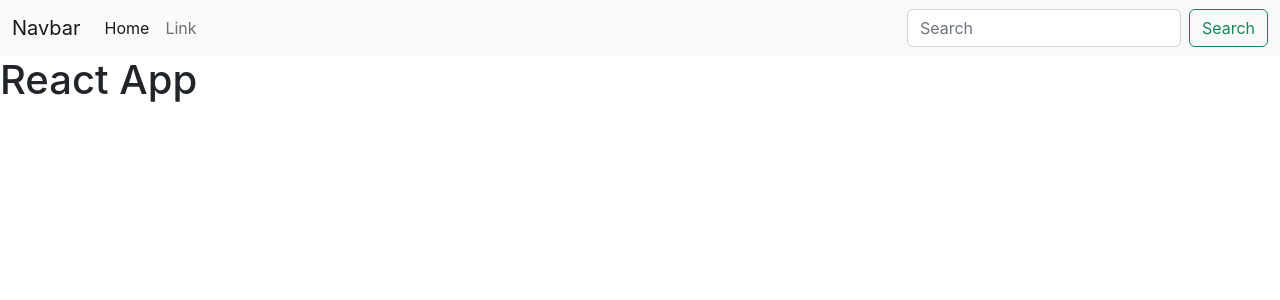
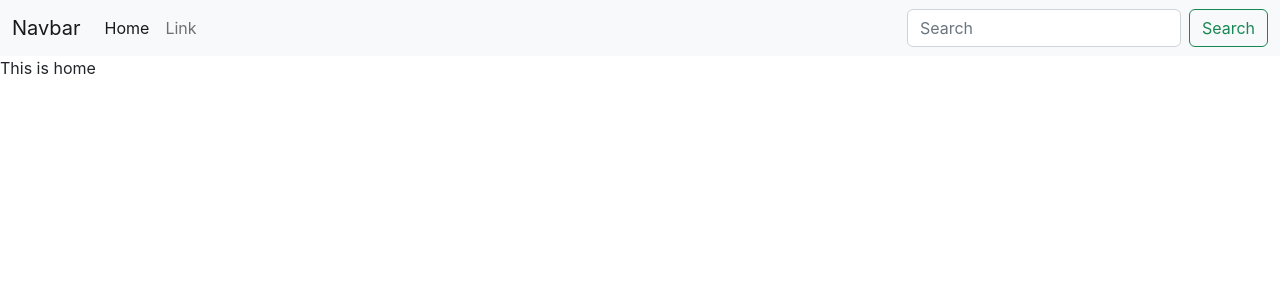
Before and after one commit to Nadiakhanv2/iNotebook-React, a React (Create React App) app: page / in a window 1280 px wide. Shown: the top 300 px of the page. Built offline with nearby package versions, Linux system fonts and the light colour scheme.

Commit message:
add about component

```diff
--- a/src/App.js
+++ b/src/App.js
@@ -1,12 +1,13 @@
 import './App.css';
 import { BrowserRouter as Router, Route, Switch, Link } from "react-router-dom";
 import Navbar from './components/Navbar';
+import Home from './components/home';
 
 function App() {
   return (
     <>
-      <Navbar/>
-   <h1>React App</h1>
+      <Navbar />
+      <Home/>
     </>
   );
 }
```
